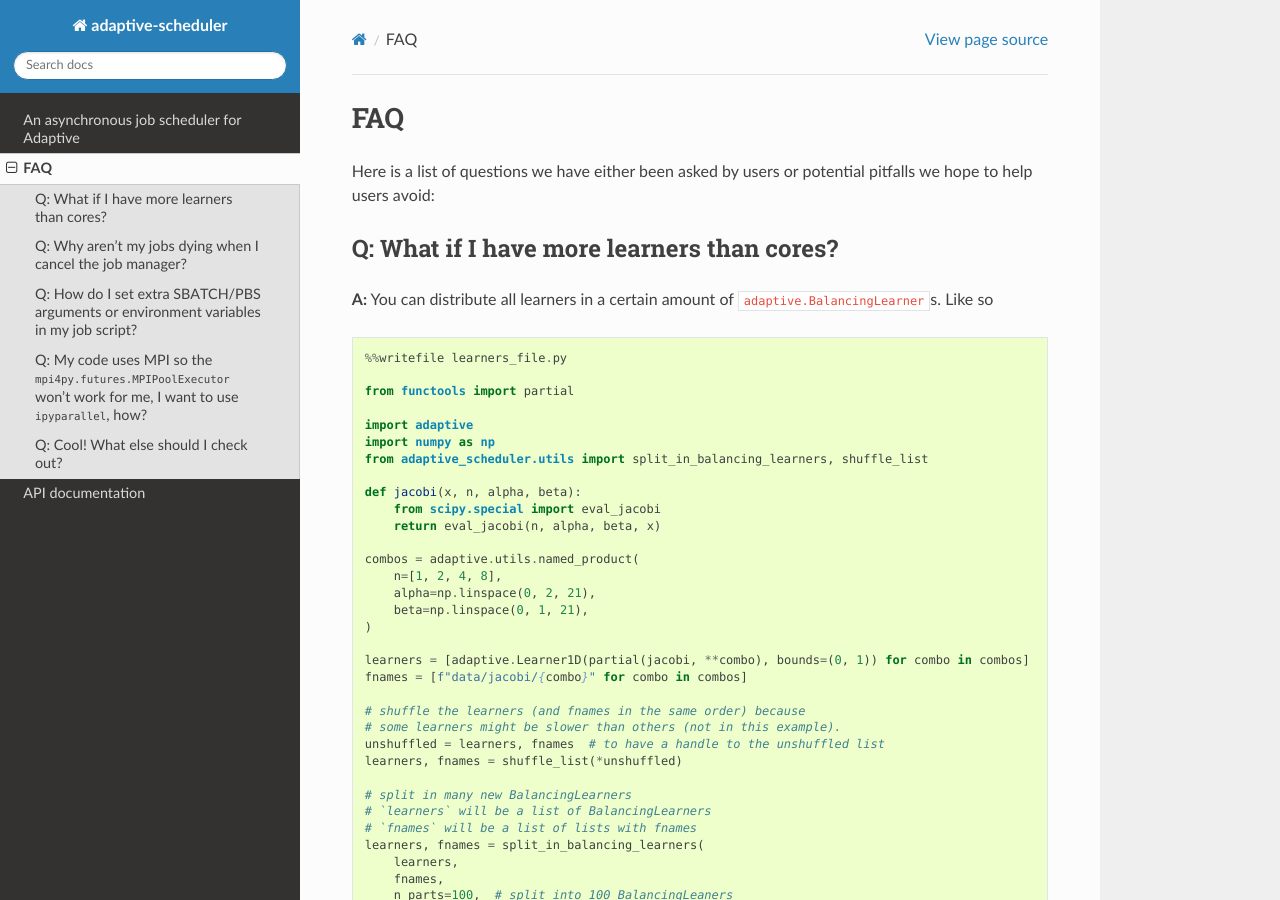
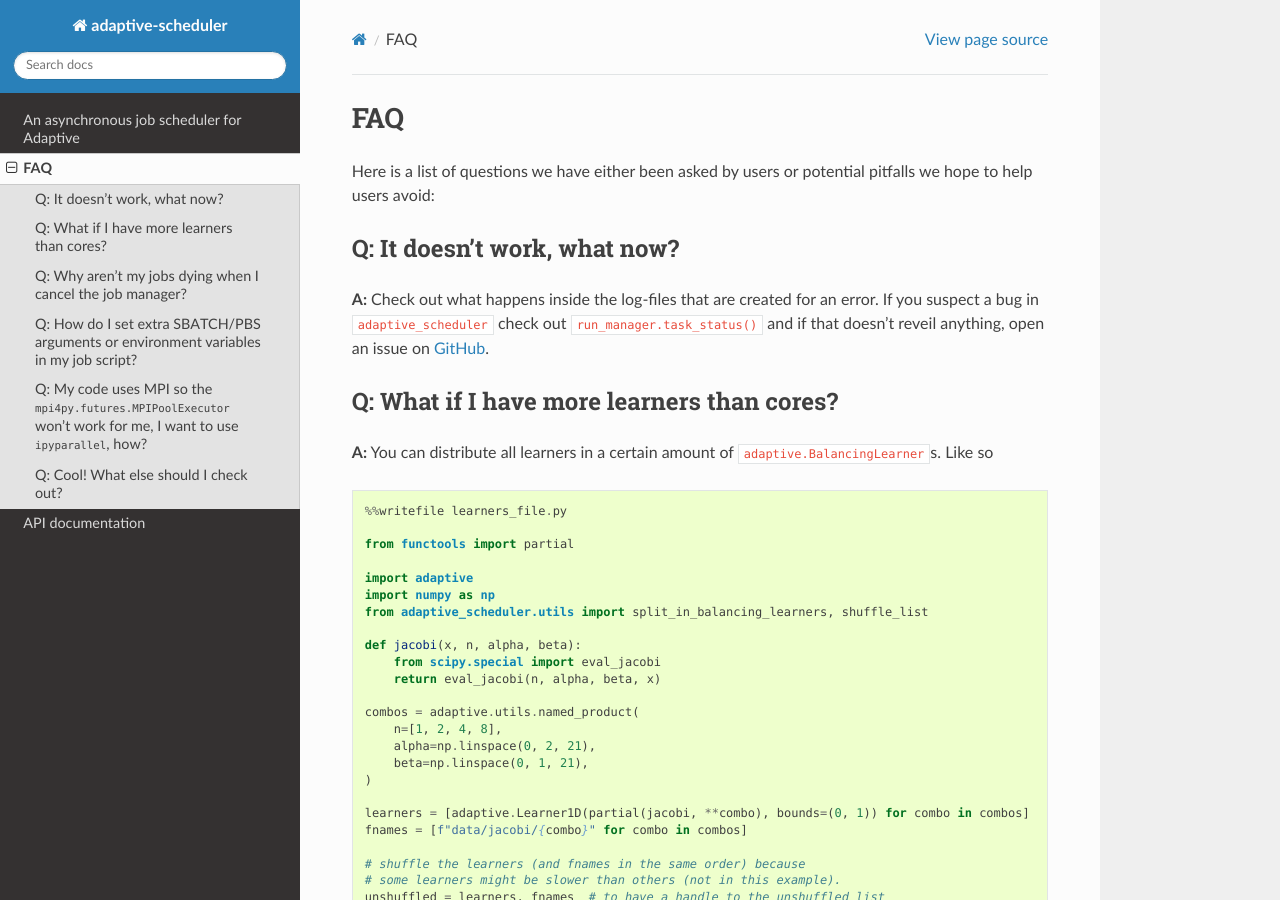
Before and after one commit to basnijholt/adaptive-scheduler, a Sphinx documentation site: the page built from docs/source/FAQ.rst, in a window 1280 px wide and 900 px high. Built offline with Sphinx 7.4.7 and the Read the Docs theme 2.0.0, drawn with Linux system fonts in a browser that asks for light colours; the version number could not be read and is left out; cross-references to code outside the pages are shown as plain code.

Commit message:
add a FAQ entry

```diff
--- a/docs/source/FAQ.rst
+++ b/docs/source/FAQ.rst
@@ -3,6 +3,10 @@ FAQ
 ===
 
 Here is a list of questions we have either been asked by users or potential pitfalls we hope to help users avoid:
+
+Q: It doesn't work, what now?
+-----------------------------
+**A:** Check out what happens inside the log-files that are created for an error. If you suspect a bug in `adaptive_scheduler` check out `run_manager.task_status()` and if that doesn't reveil anything, open an issue on `GitHub <https://github.com/basnijholt/adaptive-scheduler/issues>`_.
 
 Q: What if I have more learners than cores?
 -------------------------------------------
```
